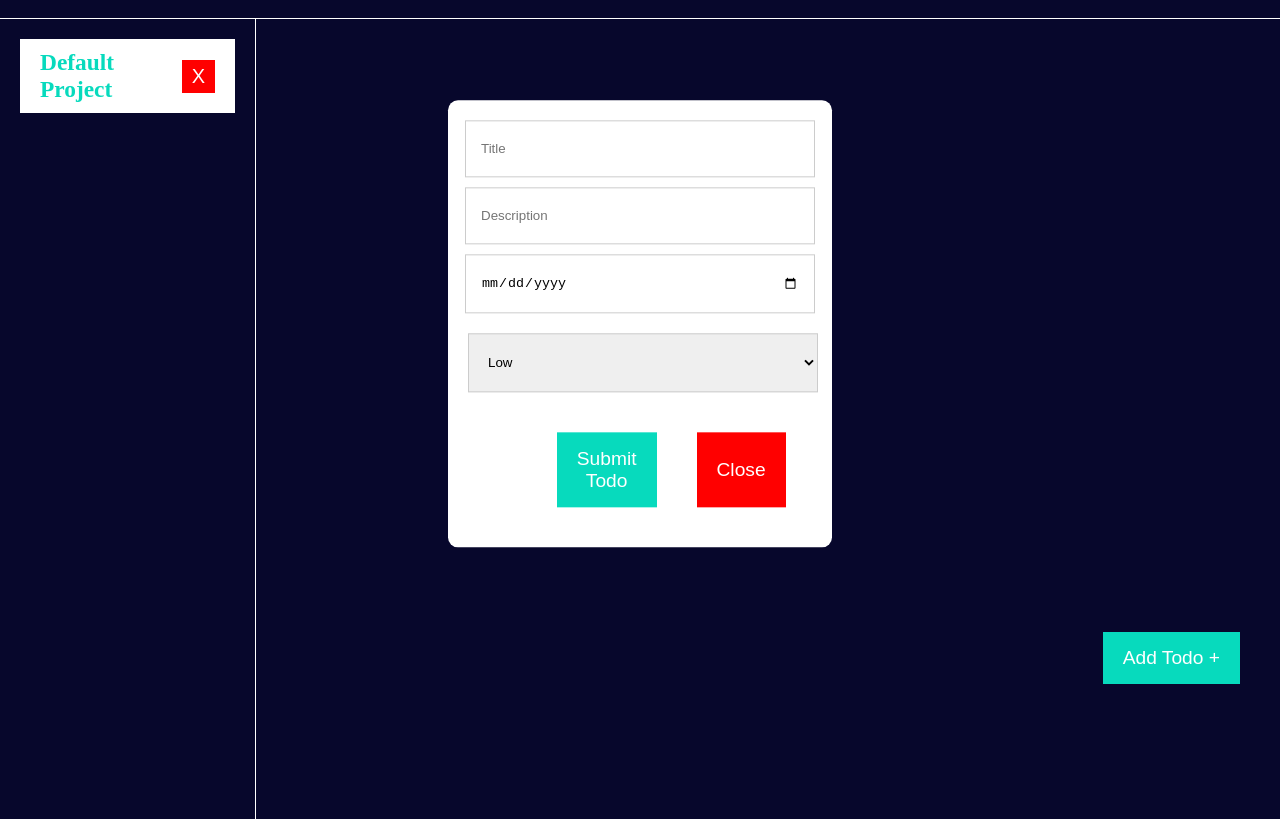
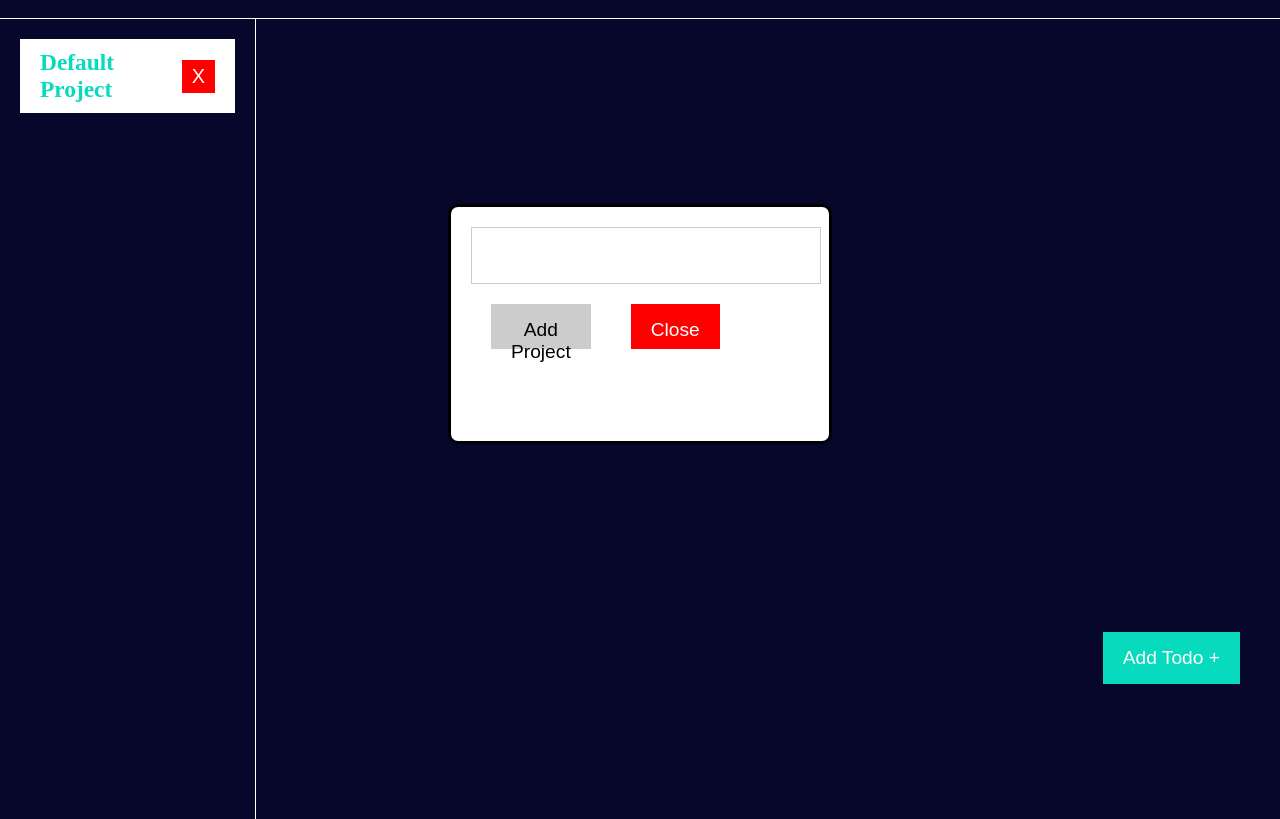
Before and after one commit to Thereshi-kakarot/Todo-List, a website built with webpack: page src/template.html in a window 1280 px wide. Both pictures are taken after a click on the button "Add Project +". Shown: the part 76-895 px from the top of the page. Built offline with nearby package versions, Linux system fonts and the light colour scheme.

Commit message:
I have made initail DOM confirmation plus styling of modal dialog

```diff
--- a/src/index.js
+++ b/src/index.js
@@ -1,4 +1,5 @@
-import './style.css'
+import './style.css';
+import './modules/ui.js';
 import createProject from "./modules/project.js";
 import { createTodo } from "./modules/todos.js";
 import { state } from "./modules/state.js";
--- a/src/modules/ui.js
+++ b/src/modules/ui.js
@@ -3,3 +3,8 @@ const addTodoBtn = document.getElementById("add-todo");
 const delProjectBtn = document.getElementById("del-project");
 const container = document.getElementById("container");
 const project = document.getElementById("project");
+const projectModal = document.getElementById("project-modal");
+
+addProjectBtn.addEventListener("click", ()=> {
+    projectModal.style.display = "block";
+});
--- a/src/style.css
+++ b/src/style.css
@@ -99,8 +99,7 @@ nav button:hover{
     padding: 20px;
     border-radius: 10px;
     gap: 10px;
-    display: flex;
-    flex-direction: column;
+    display: none;
     min-height: 50vh;
     width: 30vw;
     align-items: center;
@@ -147,3 +146,53 @@ nav button:hover{
     height: 75px;
     width: 200px;
 }
+
+#project-modal{
+    position: absolute;
+    top: 50%;
+    left: 50%;
+    transform: translate(-50%, -50%);
+    background-color: #fff;
+    padding: 20px;
+    border-radius: 10px;
+    gap: 10px;
+    display: none;
+    align-items: center;
+    min-height: 30vh;
+    width: 30vw;
+    align-items: center;
+}
+#project-modal input{
+    padding: 20px 15px;
+    border: 1px solid #ccc;
+    width: 350px;
+}
+#project-modal .modal-btns{
+    width: 60%;
+    display: flex;
+    justify-content: space-between;
+    align-items: center;
+}
+#project-modal #add-project-modal-btn{
+    background-color: #ccc;
+    font-size: 1.2rem;
+    padding: 15px 20px;
+    border: none;
+    margin: 20px;
+    height: 45px;
+    width: 150px;
+}
+#project-modal #add-project-modal-btn:hover{
+    background-color: #07dabd;
+    color: #fff;
+}
+#project-modal #close-project-modal-btn{
+    background-color: red;
+    color: #fff;
+    font-size: 1.2rem;
+    padding: 15px 20px;
+    border: none;
+    margin: 20px;
+    height: 45px;
+    width: 150px;
+}
--- a/src/template.html
+++ b/src/template.html
@@ -24,8 +24,10 @@
           <form action="">
             <label for="project-name"> <input type="text" id="project-name" name="project-name" required></label>
           </form>
-          <button type="button" id="add-project-modal-btn"></button>
-          <button type="button" id="close-modal">Close</button>
+          <div class="modal-btns">
+            <button type="button" id="add-project-modal-btn">Add Project</button>
+          <button type="button" id="close-project-modal-btn">Close</button>
+          </div>
         </dialog>
         <form action="" id="todo-form">
           <label for="todo-title"><input type="text" id="todo-title" name="todo-title" title="todo-title" placeholder="Title" required></label>
```
